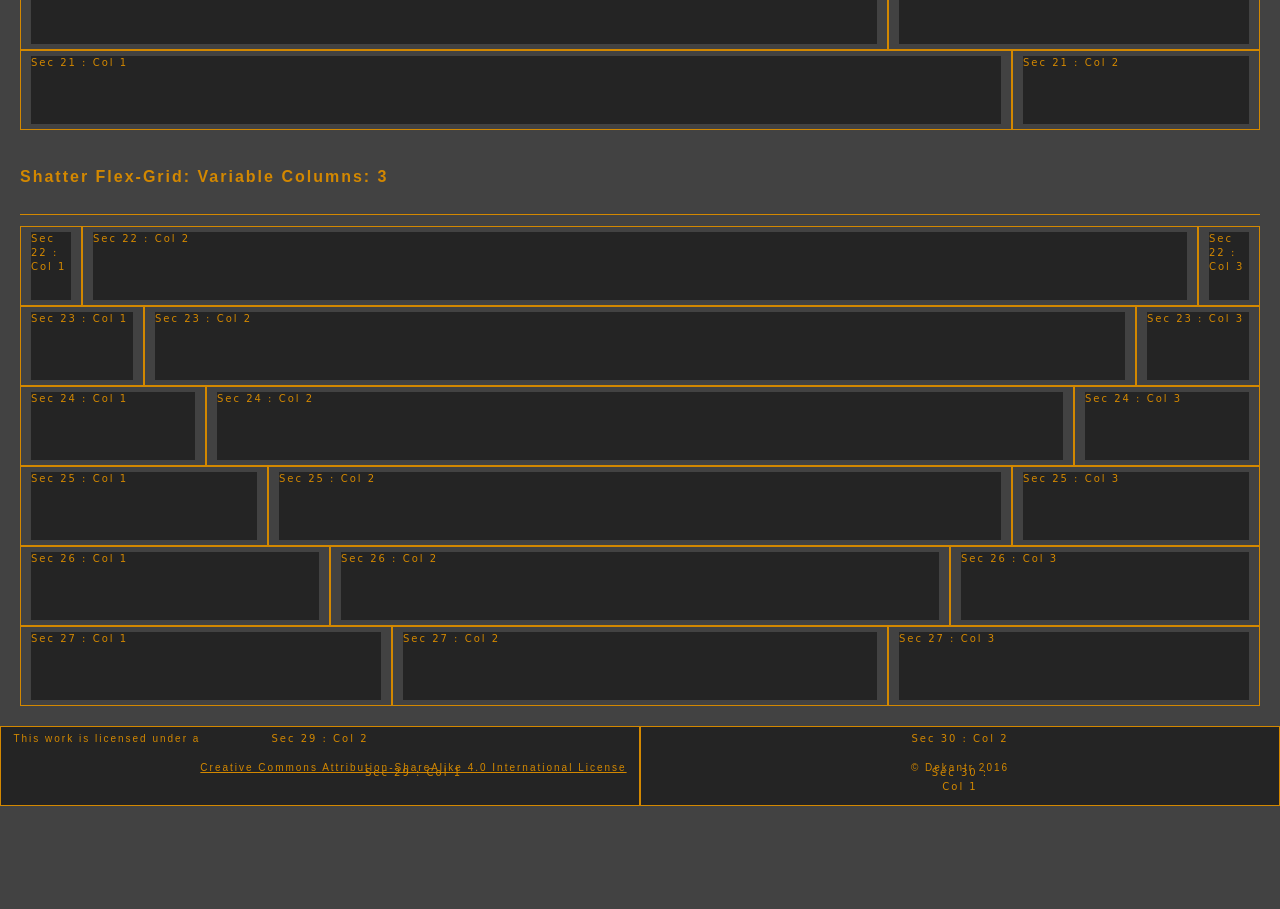
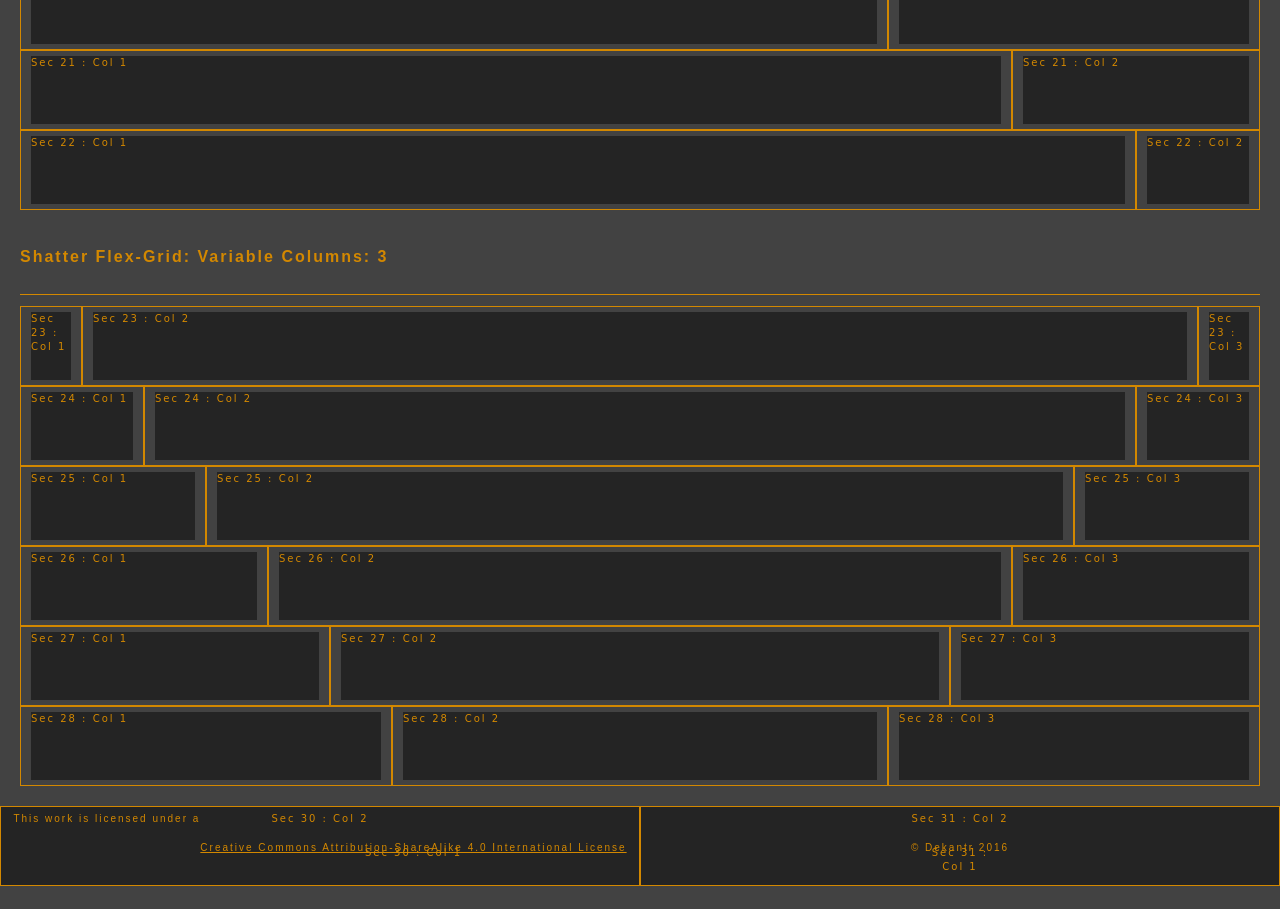
Before and after one commit to TJSeabury/dekantr, a plain HTML site: page index.html in a window 1280 px wide. Shown: the part 2600-3509 px from the top of the page. Before the commit the page ends 3429 px from the top, so only its background shows below. Drawn offline with Linux system fonts and the light colour scheme.

Commit message:
finished basic support for shatter flex-grid 2 column layout.

```diff
--- a/css/shatter.css
+++ b/css/shatter.css
@@ -87,7 +87,6 @@
     /***********************************************
     Variable Columns : 2
     ************************************************/
-
     /* 10% 90% */
     .shatter_10-90 > * {
         position: relative;
@@ -238,6 +237,25 @@
     }
     .shatter_80-20 > *:nth-child(2) {
         flex-basis: calc(100% / 5);
+    }
+
+    /* 90% 10% */
+    .shatter_90-10 > * {
+        position: relative;
+        box-sizing: border-box;
+        margin: 0;
+        padding: 0.5em 1em;
+        /* styles for visualization in development only */
+        min-height: calc(100vh / 10);
+        background-clip: content-box;
+        background-color: #242424;
+        border: 1px solid #11aaee;
+    }
+    .shatter_90-10 > *:nth-child(1) {
+        flex-basis: calc(100% / 1.1111111111);
+    }
+    .shatter_90-10 > *:nth-child(2) {
+        flex-basis: calc(100% / 10);
     }
 
     /***********************************************
--- a/index.html
+++ b/index.html
@@ -147,6 +147,10 @@
                     <div></div>
                     <div></div>
                 </div>
+                <div class="shatter_90-10">
+                    <div></div>
+                    <div></div>
+                </div>
             </section>
             <section class="platter">
                 <h3>Shatter Flex-Grid: Variable Columns: 3</h3>
```
